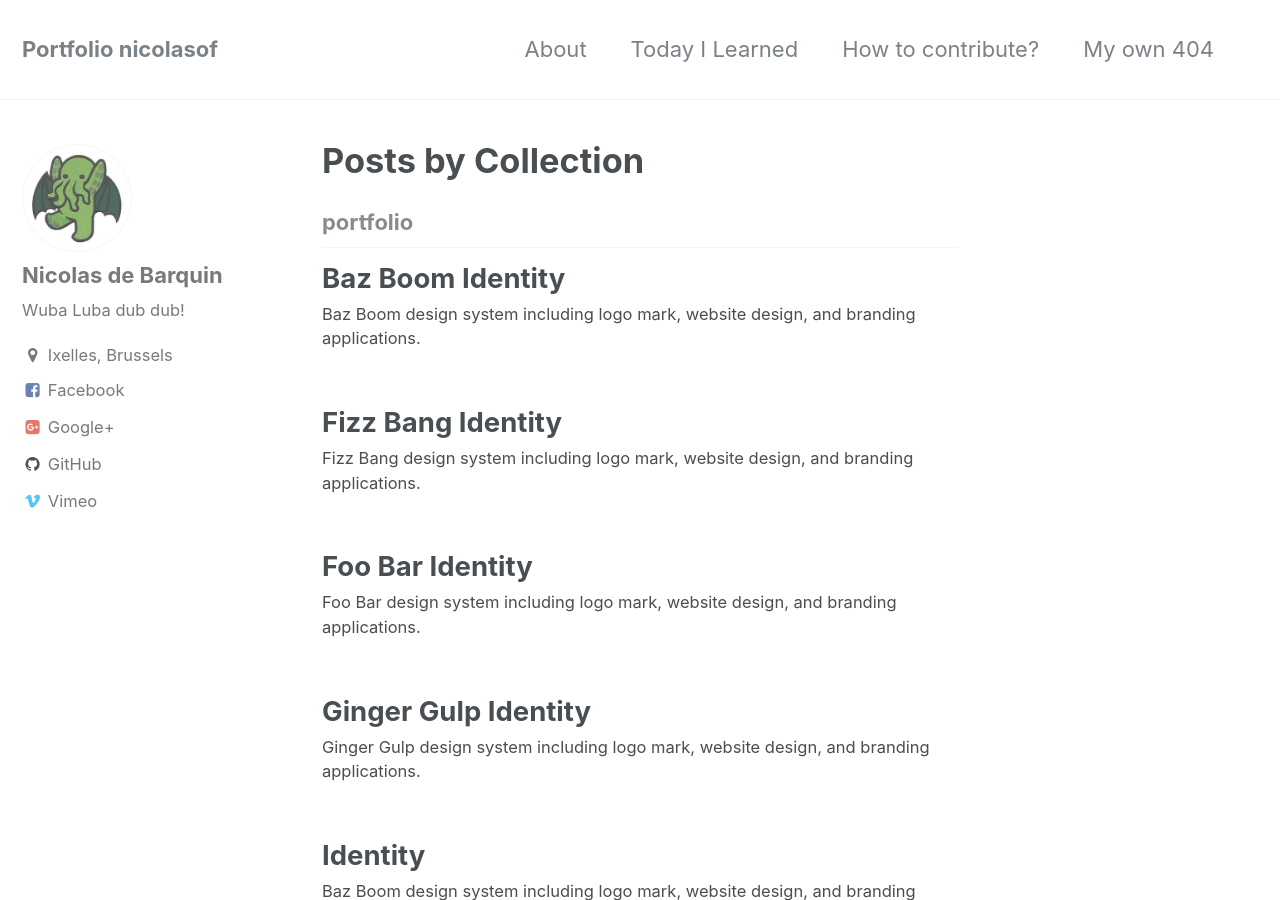
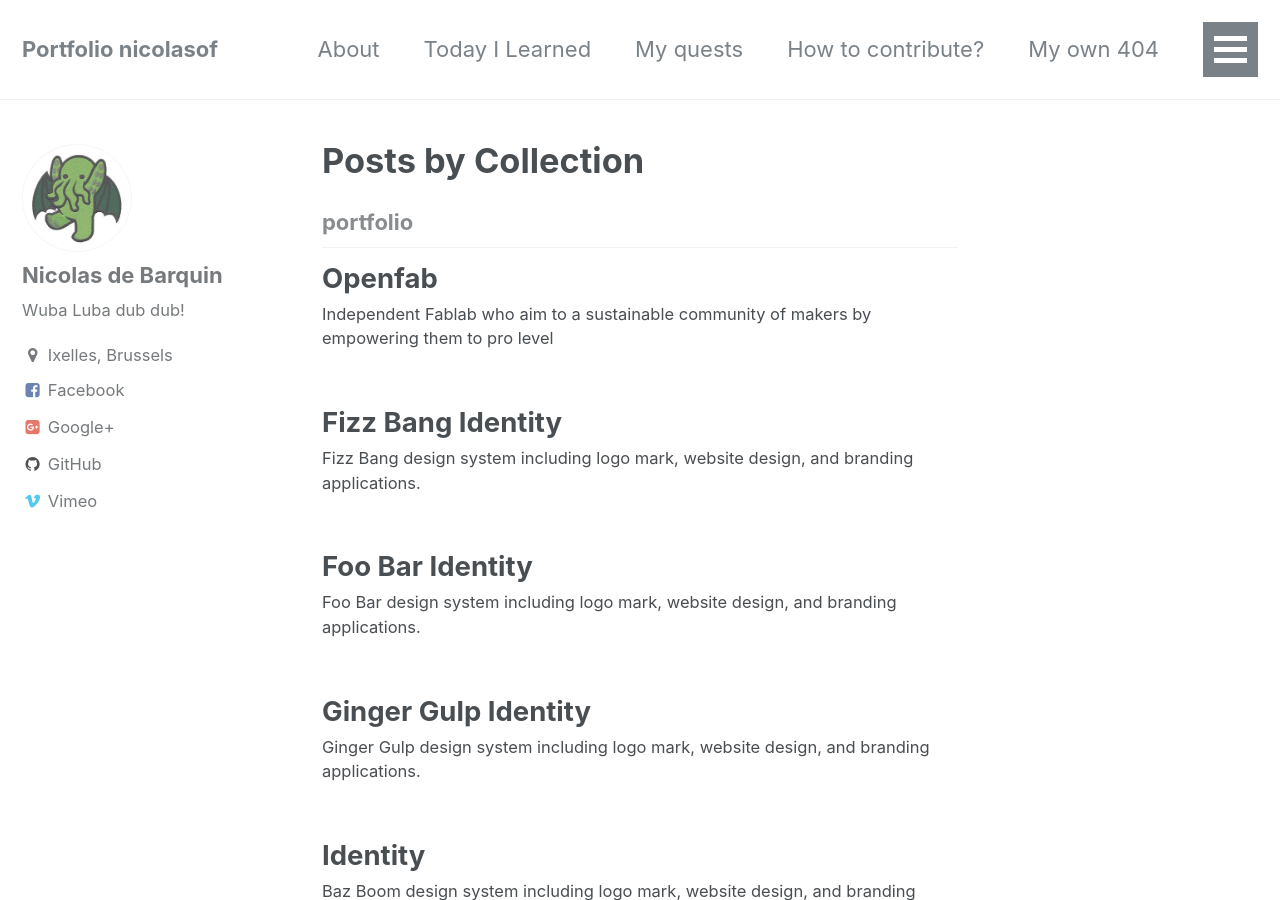
Before and after one commit to nicolasdb/nicolasdb.github.io, a Jekyll site: the page built from _pages/collection-archive.html, in a window 1280 px wide and 900 px high. Built offline with Jekyll 4.4.1, drawn with Linux system fonts in a browser that asks for light colours.

Commit message:
update nav.yml

```diff
--- a/_data/navigation.yml
+++ b/_data/navigation.yml
@@ -4,13 +4,13 @@
      url: /about/
    - title: "Today I Learned"
      url: /year-archive/
+   - title: "My quests"
+     url: https://nicolasdb.github.io/gitMiniBlog
    - title: "How to contribute?"
      url: /sample-page/
    - title: "My own 404"
      url: /404/
- #  - title: "LastOne"
- #    url: https://nicolasdb.github.io/gitMiniBlog
  #  - title: "Sitemap Ref"
  #   url: https://mmistakes.github.io/minimal-mistakes/sitemap
- # - title: "CC-By-SA"
- #  url: /terms/
+   - title: "CC-By-SA"
+     url: /terms/
--- a/_portfolio/baz-boom-identity.md
+++ b/_portfolio/baz-boom-identity.md
@@ -1,16 +1,16 @@
 ---
-title: "Baz Boom Identity"
-excerpt: "Baz Boom design system including logo mark, website design, and branding applications."
+title: "Openfab"
+excerpt: "Independent Fablab who aim to a sustainable community of makers by empowering them to pro level"
 header:
   image: /assets/images/unsplash-gallery-image-1.jpg
   teaser: assets/images/unsplash-gallery-image-1-th.jpg
 sidebar:
-  - title: "Role"
+  - title: "Quest"
     image: http://placehold.it/350x250
-    image_alt: "logo"
-    text: "Designer, Front-End Developer"
-  - title: "Responsibilities"
-    text: "Reuters try PR stupid commenters should isn't a business model"
+    image_alt: "mission goal"
+    text: "Design thinking, Business model, Ecosystem, Gamification, Agile managment"
+  - title: "Skills"
+    text: "Empathy, permaculture design, github, gaming development, accounting, timetracking, ..."
 gallery:
   - url: /assets/images/unsplash-gallery-image-1.jpg
     image_path: assets/images/unsplash-gallery-image-1-th.jpg
```
